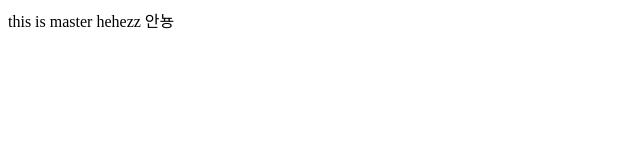
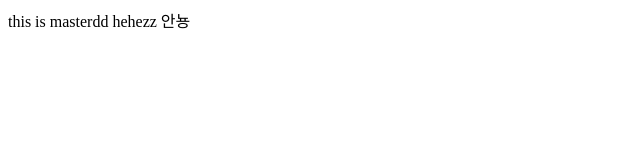
Before and after one commit to wooodio/teamproject, a plain HTML site: page index.html in a window 1280 px wide. Shown: the full height of the page, 0-640 px from the left. Drawn offline with Linux system fonts and the light colour scheme.

Commit message:
Update index.html

```diff
--- a/index.html
+++ b/index.html
@@ -6,7 +6,7 @@
     <title>Document</title>
 </head>
 <body>
-    this is master
+    this is masterdd
     hehezz
     안뇽
 </body>
```
